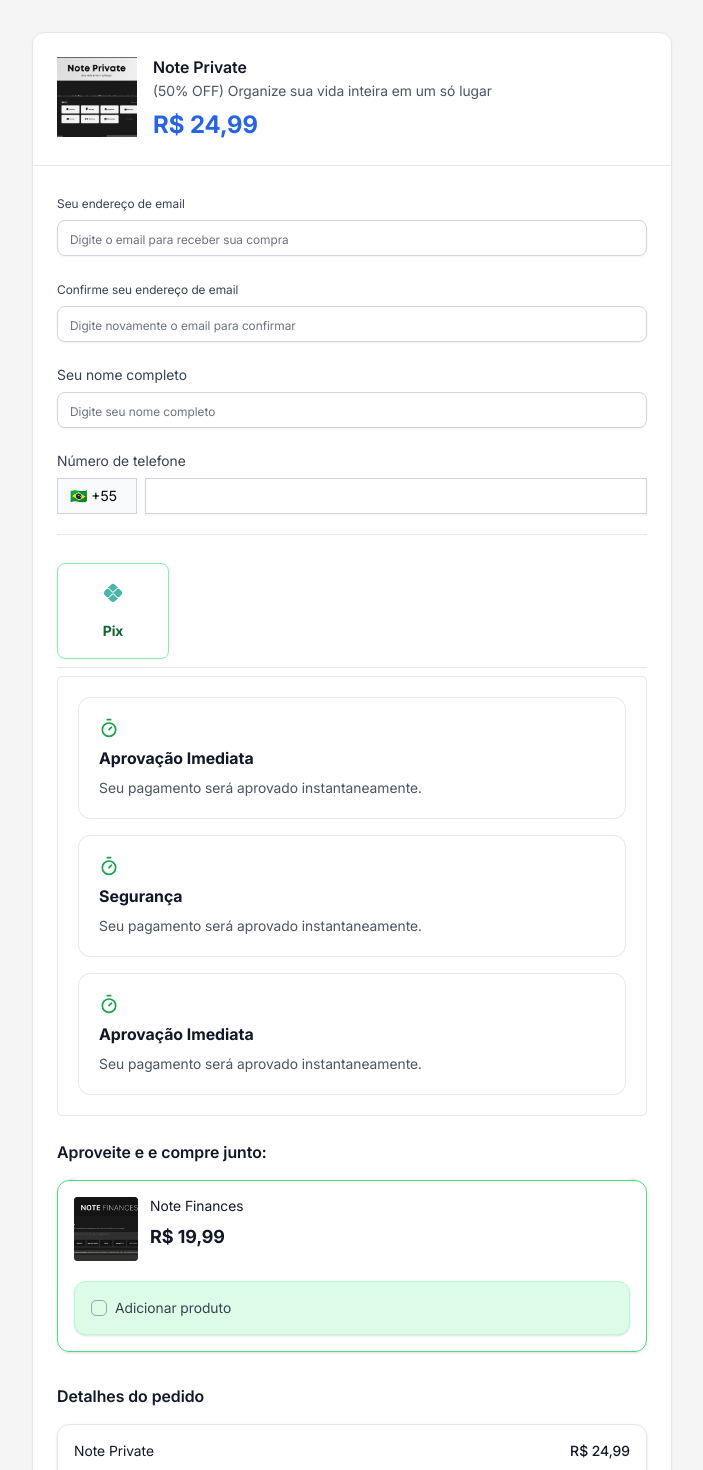
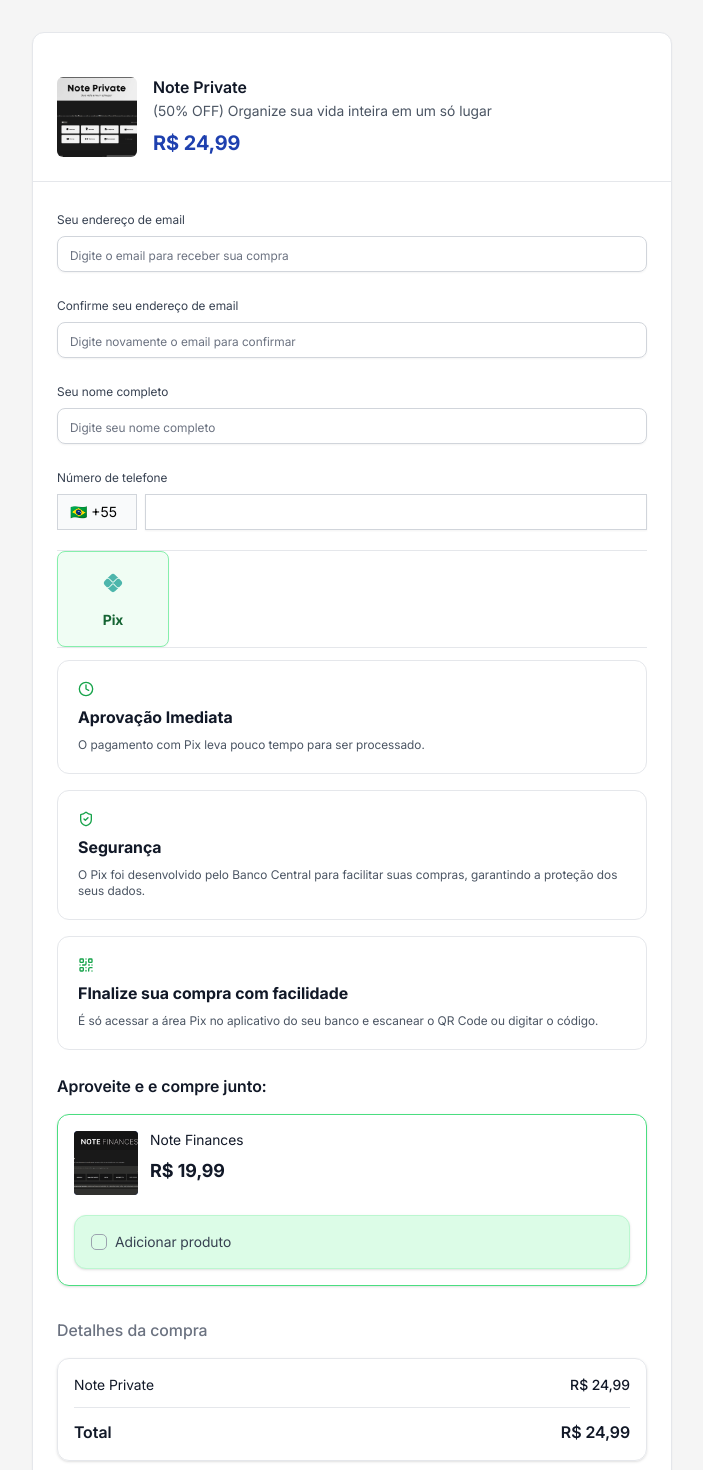
Before and after one commit to lucasfabbrim/ph, a Next.js app: page /checkout in a window 1280 px wide. Shown: the top 1470 px of the page, without its empty margins (288-991 px from the left). Built offline with nearby package versions, Linux system fonts and the light colour scheme.

Commit message:
feat: correção

```diff
--- a/src/components/checkout-components/checkout-form.tsx
+++ b/src/components/checkout-components/checkout-form.tsx
@@ -3,7 +3,7 @@
 import { useState } from "react"
 import { useSearchParams, useRouter } from "next/navigation"
 import { motion, AnimatePresence } from "framer-motion"
-import { Loader2, AlertCircle, CircleAlertIcon, Timer } from "lucide-react"
+import { Loader2, AlertCircle, CircleAlertIcon, Timer, QrCode, Clock, ShieldCheck } from "lucide-react"
 import { Button } from "@/components/ui/button"
 import { Input } from "@/components/ui/input"
 import { Label } from "@/components/ui/label"
@@ -118,8 +118,8 @@
           transition={{ delay: 0.2 }}
           className="border-b border-gray-200 p-6"
         >
-          <div className="flex gap-4">
-            <div className="h-20 w-20 flex-shrink-0 overflow-hidden rounded-md bg-[#ffd93d]">
+          <div className="flex gap-4 pt-5">
+            <div className="h-20 w-20 flex-shrink-0 overflow-hidden rounded-[6px] bg-[#ffd93d]">
               <img
                 src={productId === 'np-001' ? '/note-private.png' : '/note-finances.png'}
                 alt={product.name}
@@ -132,7 +132,7 @@
               </h1>
               <p className="mb-2 text-sm text-gray-600">{product.description}</p>
               <div className="flex items-baseline gap-2">
-                <span className="text-2xl font-bold text-blue-600">{formatPrice(totalPrice)}</span>
+                <span className="text-xl font-bold text-blue-800">{formatPrice(totalPrice)}</span>
               </div>
             </div>
           </div>
@@ -201,7 +201,7 @@
             </motion.div>
 
             <motion.div initial={{ opacity: 0, x: -20 }} animate={{ opacity: 1, x: 0 }} transition={{ delay: 0.4 }}>
-              <Label htmlFor="fullName" className="text-sm font-normal text-gray-700">
+              <Label htmlFor="fullName" className="text-xs font-normal text-gray-700">
                 Seu nome completo
               </Label>
               <div className="relative">
@@ -230,7 +230,7 @@
             </motion.div>
 
             <motion.div initial={{ opacity: 0, x: -20 }} animate={{ opacity: 1, x: 0 }} transition={{ delay: 0.5 }}>
-              <Label htmlFor="phone" className="text-sm font-normal text-gray-700">
+              <Label htmlFor="phone" className="text-xs font-normal text-gray-700">
                 Número de telefone
               </Label>
               <div className="mt-1.5 flex gap-2">
@@ -273,10 +273,9 @@
               initial={{ opacity: 0 }}
               animate={{ opacity: 1 }}
               transition={{ delay: 0.6 }}
-              className="border-t border-gray-200 pt-5"
             >
-              <div className="mb-4">
-                <div className="mt-2 flex flex-col items-center gap-3 rounded-[8px] border border-green-300 p-4 shadow-sm max-w-28 h-24">
+              <div className="mb-4 border-t border-gray-200">
+                <div className="bg-green-50 flex flex-col items-center gap-3 rounded-[8px] border border-green-300 p-4 shadow-sm max-w-28 h-24">
                   <div className="flex h-8 w-8 items-center justify-center rounded-full ">
                     <svg className="h-5 w-5 text-green-600" viewBox="0 0 48 48" fill="currentColor">
                       <path fill="#4db6ac" d="M11.9,12h-0.68l8.04-8.04c2.62-2.61,6.86-2.61,9.48,0L36.78,12H36.1c-1.6,0-3.11,0.62-4.24,1.76	l-6.8,6.77c-0.59,0.59-1.53,0.59-2.12,0l-6.8-6.77C15.01,12.62,13.5,12,11.9,12z"/>
@@ -284,30 +283,26 @@
                       <path fill="#4db6ac" d="M44.04,28.74L38.78,34H36.1c-1.07,0-2.07-0.42-2.83-1.17l-6.8-6.78c-1.36-1.36-3.58-1.36-4.94,0	l-6.8,6.78C13.97,33.58,12.97,34,11.9,34H9.22l-5.26-5.26c-2.61-2.62-2.61-6.86,0-9.48L9.22,14h2.68c1.07,0,2.07,0.42,2.83,1.17	l6.8,6.78c0.68,0.68,1.58,1.02,2.47,1.02s1.79-0.34,2.47-1.02l6.8-6.78C34.03,14.42,35.03,14,36.1,14h2.68l5.26,5.26	C46.65,21.88,46.65,26.12,44.04,28.74z"/>
                     </svg>
                   </div>
-                  <div>
                   <span className="text-sm font-bold text-green-800 font-inter">Pix</span>
                 </div>
-                </div>
-                <div className="h-[1px] w-full bg-gray-200 mt-2" />
-                <Card className="shadow-none mt-2 p-5 rounded-[5px]">
-                  <div className="flex flex-col gap-4">
+                <div className="h-[1px] w-full bg-gray-200" />
+                <div className="flex flex-col gap-4 pt-3">
                   <Card className="flex flex-col p-5 shadow-none gap-2">
-                      <Timer className="size-5 text-green-600" />
+                    <Clock className="size-4 text-green-600" />
                     <h1 className="text-base font-bold text-gray-900 font-inter">Aprovação Imediata</h1>
-                      <p className="text-sm text-gray-600 font-inter">Seu pagamento será aprovado instantaneamente.</p>
+                    <p className="text-xs text-gray-600 font-inter">O pagamento com Pix leva pouco tempo para ser processado.</p>
                   </Card>
                   <Card className="flex flex-col p-5 shadow-none gap-2">
-                      <Timer className="size-5 text-green-600" />
+                    <ShieldCheck className="size-4 text-green-600" />
                     <h1 className="text-base font-bold text-gray-900 font-inter">Segurança</h1>
-                      <p className="text-sm text-gray-600 font-inter">Seu pagamento será aprovado instantaneamente.</p>
+                    <p className="text-xs text-gray-600 font-inter">O Pix foi desenvolvido pelo Banco Central para facilitar suas compras, garantindo a proteção dos seus dados.</p>
                   </Card>
                   <Card className="flex flex-col p-5 shadow-none gap-2">
-                      <Timer className="size-5 text-green-600" />
-                      <h1 className="text-base font-bold text-gray-900 font-inter">Aprovação Imediata</h1>
-                      <p className="text-sm text-gray-600 font-inter">Seu pagamento será aprovado instantaneamente.</p>
+                    <QrCode className="size-4 text-green-600" />
+                    <h1 className="text-base font-bold text-gray-900 font-inter">FInalize sua compra com facilidade</h1>
+                    <p className="text-xs text-gray-600 font-inter">É só acessar a área Pix no aplicativo do seu banco e escanear o QR Code ou digitar o código.</p>
                   </Card>
                 </div>
-                </Card>
               </div>
             </motion.div>
           </div>
@@ -372,7 +367,7 @@
             transition={{ delay: 0.65 }}
             className="mt-8"
           >
-            <h2 className="mb-4 text-base font-semibold text-gray-900">Detalhes do pedido</h2>
+            <h2 className="mb-4 text-base font-medium text-gray-500">Detalhes da compra</h2>
             <Card className="p-4">
               <div className="space-y-3">
                 <div className="flex justify-between text-sm text-gray-900">
```
Lines whose indentation alone changed are shown as unchanged.
